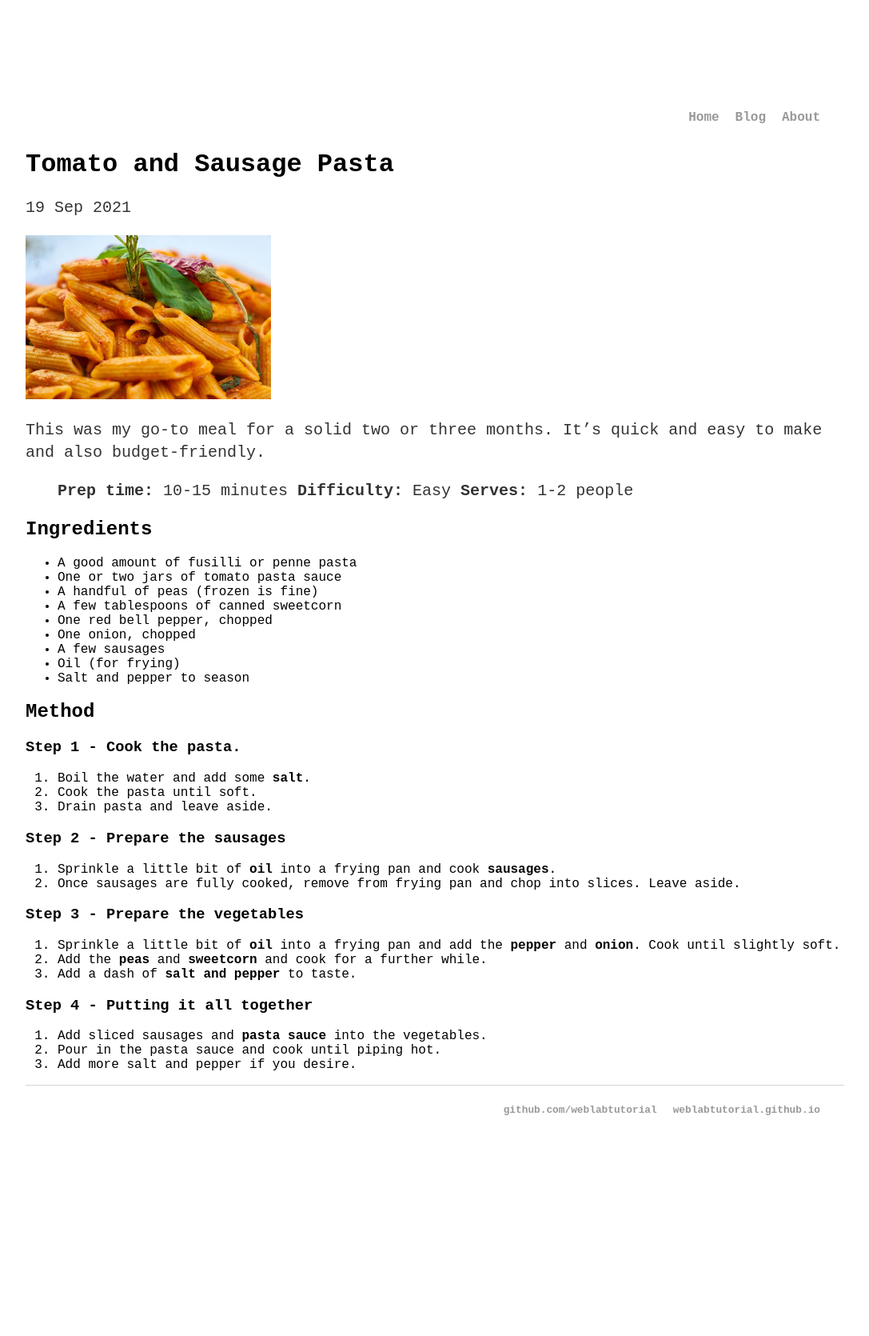
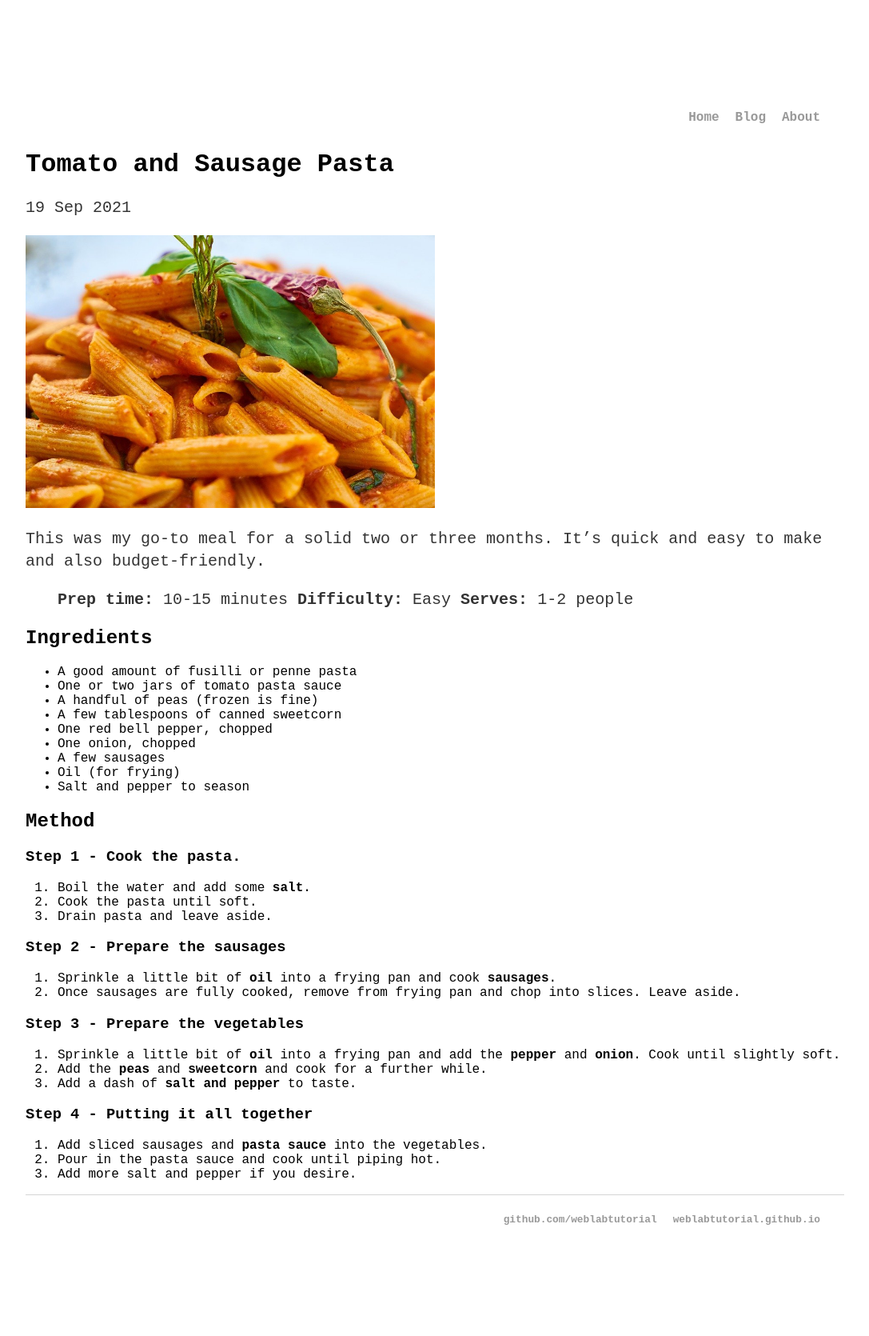
Before and after one commit to hwbekah/hwbekahlab1.github.io, a Jekyll site: the page built from _posts/2021-09-19-tomato-and-sausage-pasta.md, in a window 1280 px wide. Shown: the whole page at 80% size, without its empty margins (96-1183 px from the left). Built offline with Jekyll 4.4.1, drawn with Linux system fonts in a browser that asks for light colours; before the commit the page ends 1533 px from its top, so only the background shows below that.

Commit message:
Update 2021-09-19-tomato-and-sausage-pasta.md

```diff
--- a/_posts/2021-09-19-tomato-and-sausage-pasta.md
+++ b/_posts/2021-09-19-tomato-and-sausage-pasta.md
@@ -4,7 +4,7 @@
 date: 2021-09-19
 ---
 <div class="post-image">
-  <img src="/assets/images/pasta.jpg" alt="Bowl of Pasta" width="30%"/>
+  <img src="/assets/images/pasta.jpg" alt="Bowl of Pasta" width="50%"/>
 </div>
 
 This was my go-to meal for a solid two or three months. It's quick and easy to make and also budget-friendly.
```
